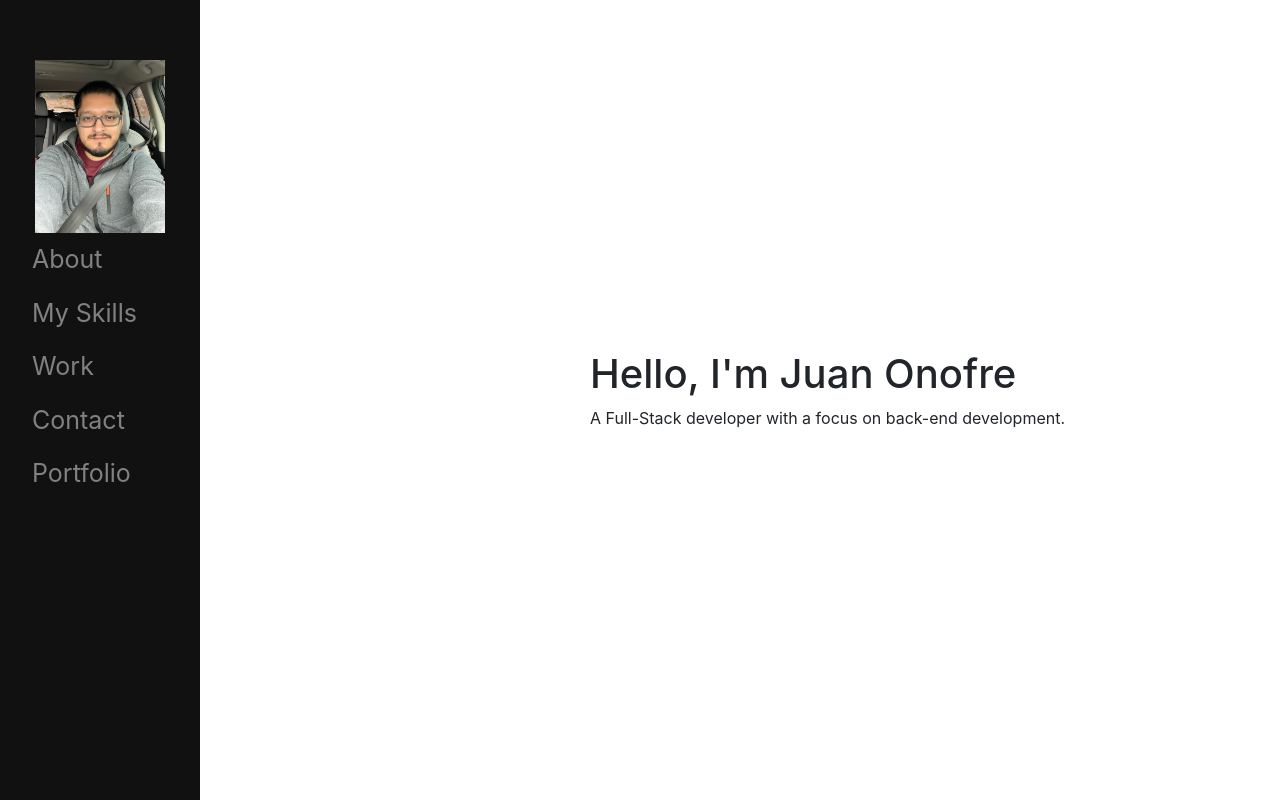
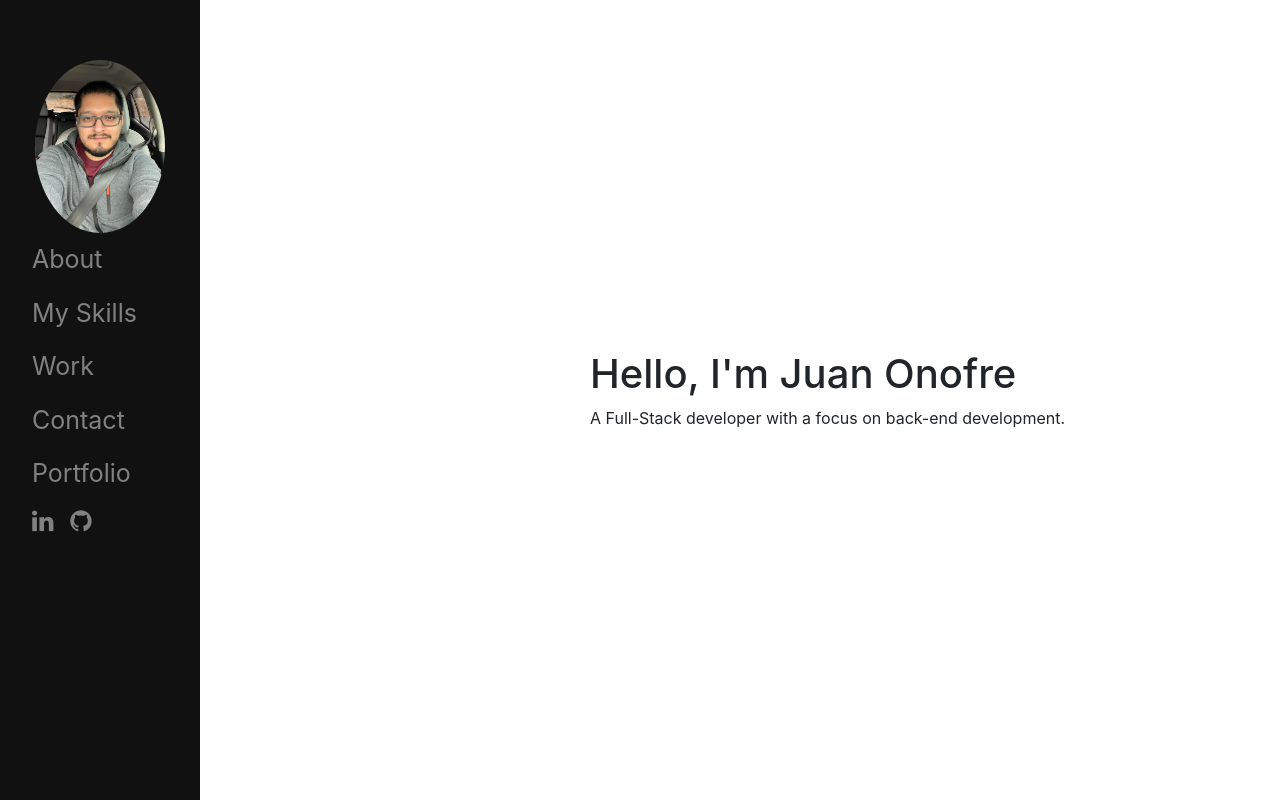
Before and after one commit to jonofre00/jonofre00.github.io, a plain HTML site: page index.html in a window 1280 px wide. Drawn offline with nearby package versions, Linux system fonts and the light colour scheme.

Commit message:
Added social media icons. Rounded photo.

```diff
--- a/index.html
+++ b/index.html
@@ -2,6 +2,7 @@
 <html>
 <head>
 	<link rel="stylesheet" href="scripts/css/site.css" />
+	<link rel="stylesheet" href="https://cdnjs.cloudflare.com/ajax/libs/font-awesome/4.7.0/css/font-awesome.min.css">
 	<script src="https://code.jquery.com/jquery-3.3.1.js"
 			integrity="sha256-2Kok7MbOyxpgUVvAk/HJ2jigOSYS2auK4Pfzbm7uH60="
 			crossorigin="anonymous"></script>
@@ -17,6 +18,14 @@
 				<a href="#work">Work</a>
 				<a href="#contact">Contact</a>
 				<a href="#portfolio">Portfolio</a>
+				<div class="row">
+					<div class="col-md-2">
+						<a href="#" class="fa fa-linkedin"></a>
+					</div>
+					<div class="col-md-2">
+						<a href="#" class="fa fa-github"></a>
+					</div>
+				</div>
 			</div>
 			<div class="row" style="display: flex;margin-left: 200px;position: absolute; top: 50%;left: 50%;margin-top: -50px;margin-left: -50px;">
 				<div class="row col-md-12">
--- a/scripts/css/site.css
+++ b/scripts/css/site.css
@@ -29,6 +29,7 @@
 }
 
 #personalPhoto {
+    border-radius: 50%;
     display: block;
     margin-left: auto;
     margin-right: auto;
```
